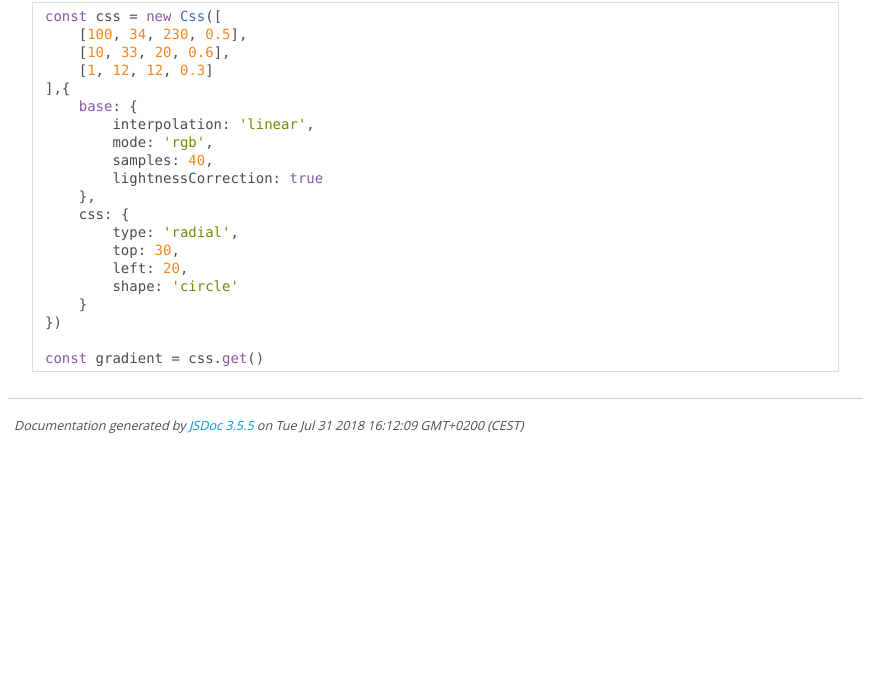
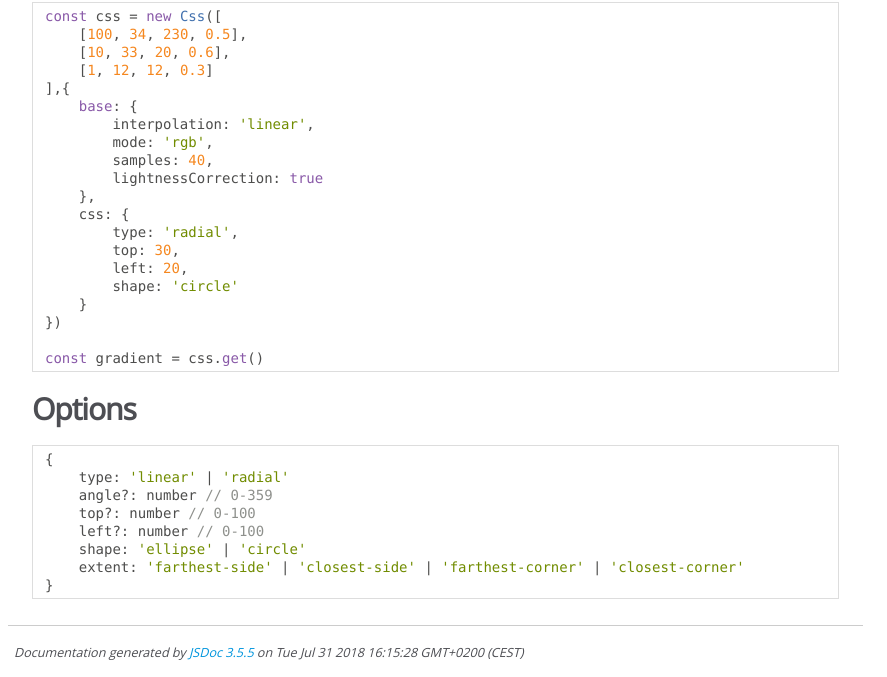
Before and after one commit to afternoon2/gradient-css, a website: page docs/index.html in a window 1280 px wide. Shown: the part 616-1293 px from the top of the page, without its empty margins (0-887 px from the left). Before the commit the page ends 1066 px from the top, so only its background shows below. Drawn offline with Linux system fonts and the light colour scheme.

Commit message:
readme update

```diff
--- a/docs/index.html
+++ b/docs/index.html
@@ -43,7 +43,7 @@
 
 
     <section>
-        <article><h1>gradient-base.js</h1><p>This module creates css gradient output for gradient.js modules.</p>
+        <article><h1>gradient-css.js</h1><p>This module creates css gradient output for gradient.js modules.</p>
 <h2>Table of contents</h2><ul>
 <li><a href="#gradient.js">gradient.js</a></li>
 <li><a href="#usage">Usage</a></li>
@@ -70,7 +70,14 @@
     }
 })
 
-const gradient = css.get()</code></pre></article>
+const gradient = css.get()</code></pre><h2>Options</h2><pre class="prettyprint source lang-typescript"><code>{
+    type: 'linear' | 'radial'
+    angle?: number // 0-359
+    top?: number // 0-100
+    left?: number // 0-100
+    shape: 'ellipse' | 'circle'
+    extent: 'farthest-side' | 'closest-side' | 'farthest-corner' | 'closest-corner'
+}</code></pre></article>
     </section>
 
 
@@ -87,7 +94,7 @@ const gradient = css.get()</code></pre></article>
 <br class="clear">
 
 <footer>
-    Documentation generated by <a href="https://github.com/jsdoc3/jsdoc">JSDoc 3.5.5</a> on Tue Jul 31 2018 16:12:09 GMT+0200 (CEST)
+    Documentation generated by <a href="https://github.com/jsdoc3/jsdoc">JSDoc 3.5.5</a> on Tue Jul 31 2018 16:15:28 GMT+0200 (CEST)
 </footer>
 
 <script> prettyPrint(); </script>
```
Also changed, not shown: docs/CssOverlay.html (+1 -1 lines), docs/global.html (+1 -1 lines), docs/index.js.html (+1 -1 lines), README.md.
